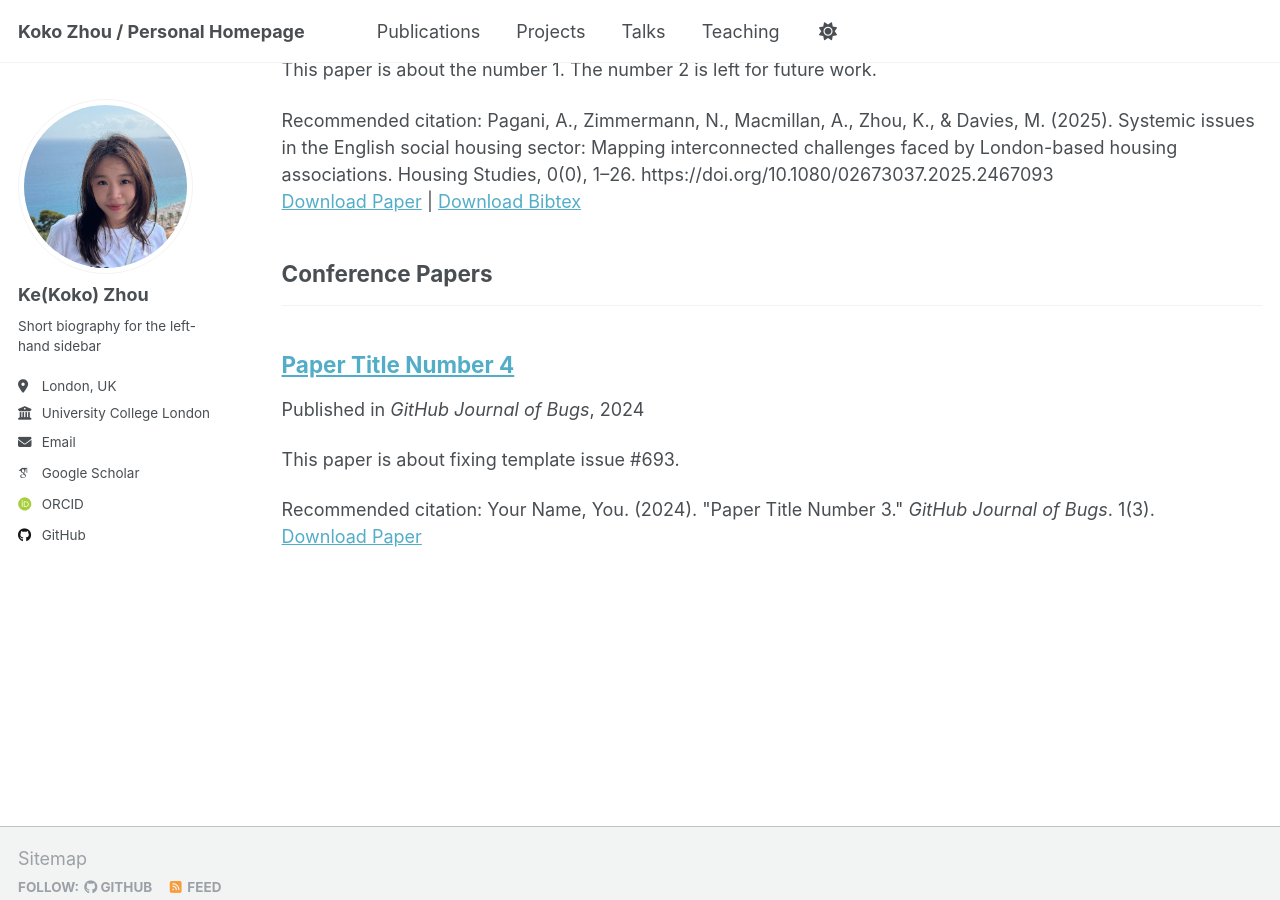
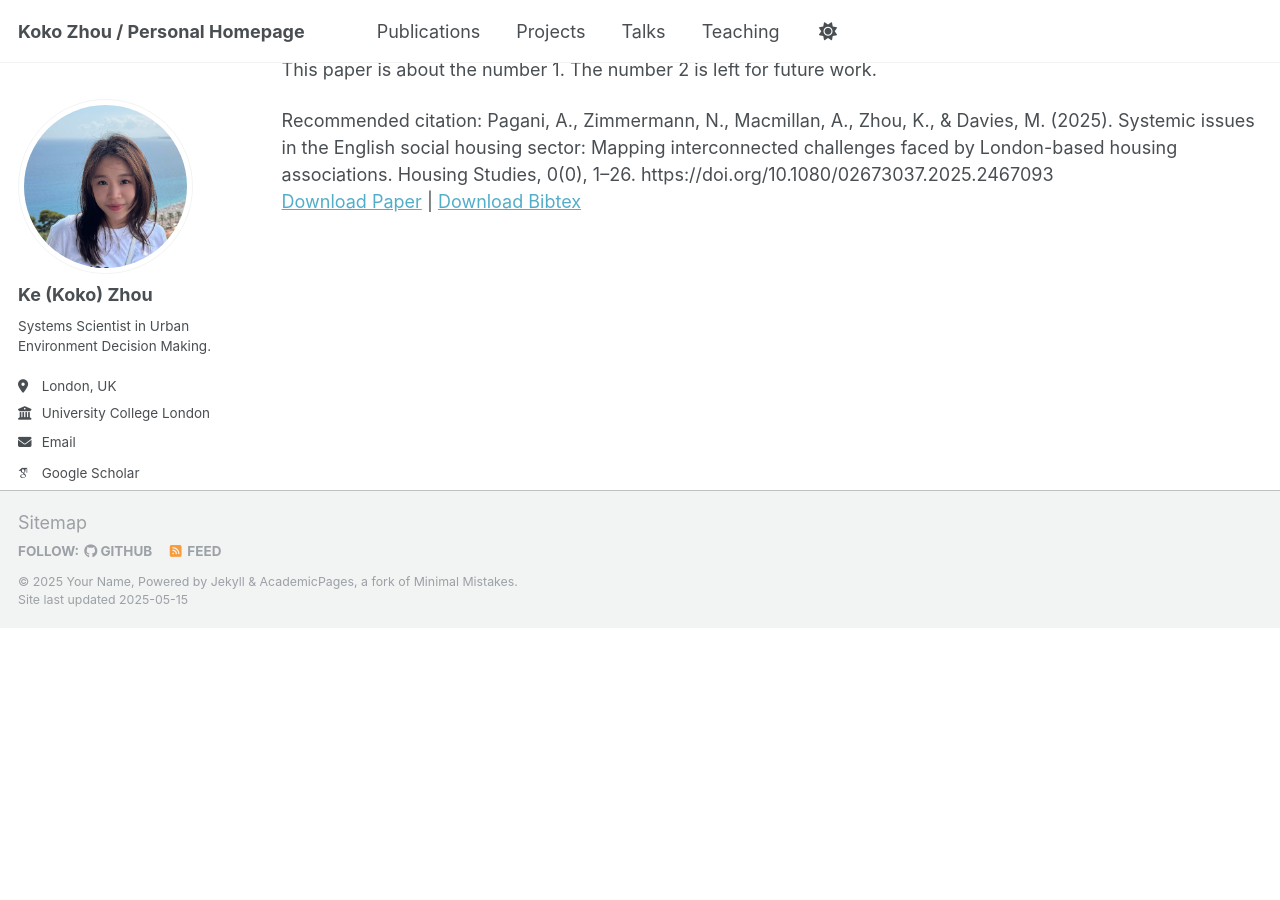
Before and after one commit to kokozhou/kokozhou.github.io, a Jekyll site: the page built from _pages/publications.html, in a window 1280 px wide and 900 px high, scrolled down 860 px. Built offline with Jekyll 4.4.1, drawn with Linux system fonts in a browser that asks for light colours; some web fonts are replaced; a file with an impossible date is left out; after the commit the page ends 1488 px from its top, so only the background shows below that; part of the change alters nothing that is shown.

Commit message:
Update _config.yml

```diff
--- a/_config.yml
+++ b/_config.yml
@@ -23,9 +23,9 @@ repository               : "kokozhou/kokozhou.github.io"
 author:
   # Biographic information
   avatar           : "profile.png"
-  name             : "Ke(Koko) Zhou"
+  name             : "Ke (Koko) Zhou"
   pronouns         : # example: "she/her"
-  bio              : "Short biography for the left-hand sidebar"
+  bio              : "Systems Scientist in Urban Environment Decision Making. "
   location         : "London, UK"
   employer         : "University College London"
   uri              : # URL
@@ -75,12 +75,12 @@ author:
 
 # Publication Category - The following the list of publication categories and their headings
 publication_category:
-  books:
-    title: 'Books'
+ # books:
+ #   title: 'Books'
   manuscripts:
     title: 'Journal Articles'
-  conferences:
-    title: 'Conference Papers'
+ # conferences:
+ #   title: 'Conference Papers'
 
 # Site Settings
 teaser                   :  # filename of teaser fallback teaser image placed in /images/, .e.g. "500x300.png"
```
